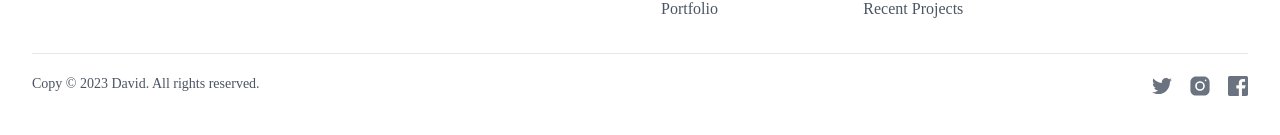
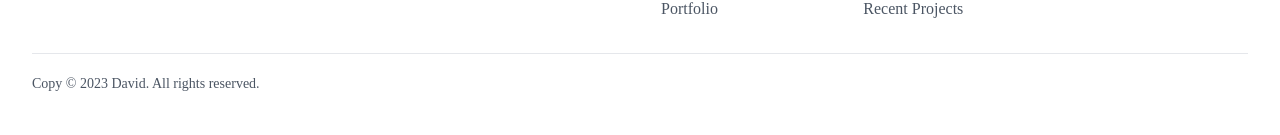
Before and after one commit to DKarimi90/movie-front, a React (Create React App) app: page /movies/1 in a window 1280 px wide. Shown: the part 227-362 px from the top of the page. Built offline with nearby package versions, Linux system fonts and the light colour scheme; no server answers.

Commit message:
updated files

```diff
--- a/src/components/Footer.js
+++ b/src/components/Footer.js
@@ -106,24 +106,6 @@ const Footer = () => {
             <p className="text-sm text-gray-600">
               Copy &copy; 2023 David. All rights reserved.
             </p>
-            <div className="flex items-center mt-4 space-x-4 sm:mt-0">
-              <a href="https://twitter.com/davyEsDee" target="-blank" className="text-gray-500 transition-colors duration-300 hover:text-deep-purple-accent-400">
-                <svg viewBox="0 0 24 24" fill="currentColor" className="h-5">
-                  <path d="M24,4.6c-0.9,0.4-1.8,0.7-2.8,0.8c1-0.6,1.8-1.6,2.2-2.7c-1,0.6-2,1-3.1,1.2c-0.9-1-2.2-1.6-3.6-1.6 c-2.7,0-4.9,2.2-4.9,4.9c0,0.4,0,0.8,0.1,1.1C7.7,8.1,4.1,6.1,1.7,3.1C1.2,3.9,1,4.7,1,5.6c0,1.7,0.9,3.2,2.2,4.1 C2.4,9.7,1.6,9.5,1,9.1c0,0,0,0,0,0.1c0,2.4,1.7,4.4,3.9,4.8c-0.4,0.1-0.8,0.2-1.3,0.2c-0.3,0-0.6,0-0.9-0.1c0.6,2,2.4,3.4,4.6,3.4 c-1.7,1.3-3.8,2.1-6.1,2.1c-0.4,0-0.8,0-1.2-0.1c2.2,1.4,4.8,2.2,7.5,2.2c9.1,0,14-7.5,14-14c0-0.2,0-0.4,0-0.6 C22.5,6.4,23.3,5.5,24,4.6z" />
-                </svg>
-              </a>
-              <a href="/" className="text-gray-500 transition-colors duration-300 hover:text-deep-purple-accent-400">
-                <svg viewBox="0 0 30 30" fill="currentColor" className="h-6">
-                  <circle cx={15} cy={15} r={4} />
-                  <path d="M19.999,3h-10C6.14,3,3,6.141,3,10.001v10C3,23.86,6.141,27,10.001,27h10C23.86,27,27,23.859,27,19.999v-10   C27,6.14,23.859,3,19.999,3z M15,21c-3.309,0-6-2.691-6-6s2.691-6,6-6s6,2.691,6,6S18.309,21,15,21z M22,9c-0.552,0-1-0.448-1-1   c0-0.552,0.448-1,1-1s1,0.448,1,1C23,8.552,22.552,9,22,9z" />
-                </svg>
-              </a>
-              <a href="/" className="text-gray-500 transition-colors duration-300 hover:text-deep-purple-accent-400">
-                <svg viewBox="0 0 24 24" fill="currentColor" className="h-5">
-                  <path d="M22,0H2C0.895,0,0,0.895,0,2v20c0,1.105,0.895,2,2,2h11v-9h-3v-4h3V8.413c0-3.1,1.893-4.788,4.659-4.788 c1.325,0,2.463,0.099,2.795,0.143v3.24l-1.918,0.001c-1.504,0-1.795,0.715-1.795,1.763V11h4.44l-1,4h-3.44v9H22c1.105,0,2-0.895,2-2 V2C24,0.895,23.105,0,22,0z" />
-                </svg>
-              </a>
-            </div>
           </div>
         </div>
       );
```
